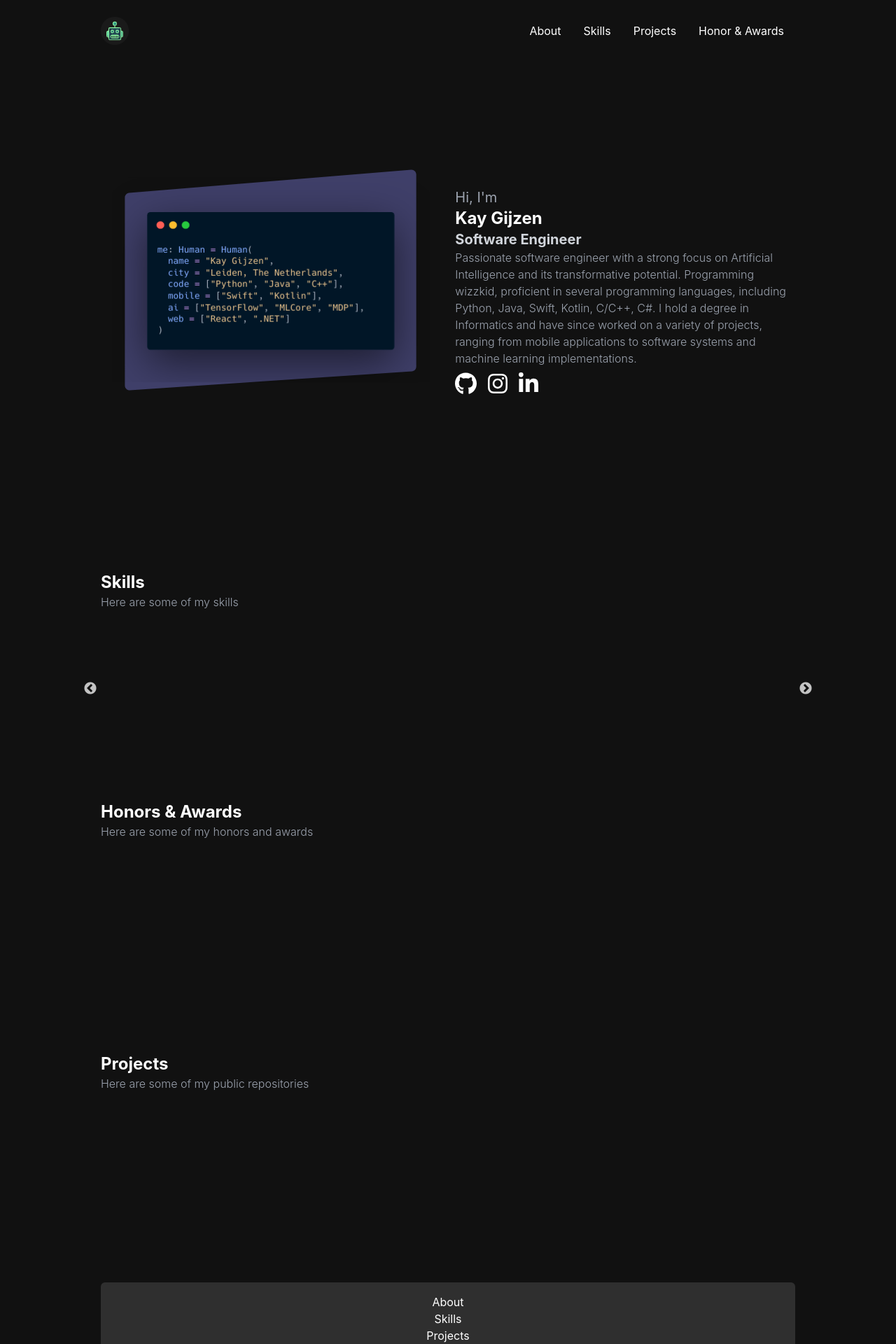
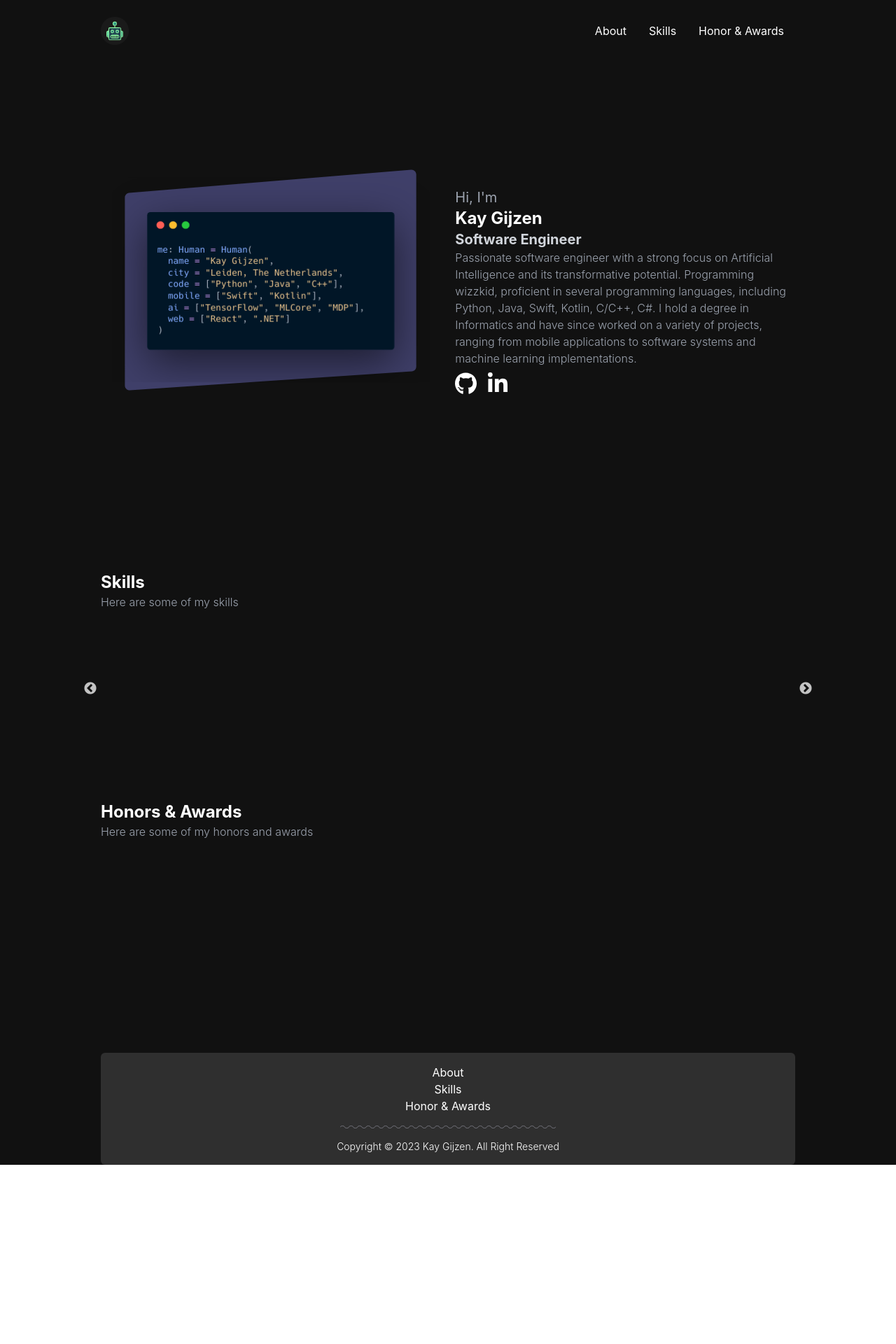
Before and after one commit to Kaygijzen/kaygijzen.github.io, a React (Create React App) app: page / in a window 1280 px wide. Shown: the top 1920 px of the page at 70% size. After the commit the page ends 1664 px from the top, so only its background shows below. Built offline with nearby package versions, Linux system fonts and the light colour scheme.

Commit message:
removed insta, projects

```diff
--- a/src/App.js
+++ b/src/App.js
@@ -23,7 +23,7 @@ function Home() {
             <Hiro />
             <Skills />
             <Honors />
-            <Projects />
+            {/* <Projects /> */}
             <Footer />
         </div>
     );
--- a/src/components/Footer.js
+++ b/src/components/Footer.js
@@ -6,7 +6,7 @@ export default function Footer(){
       <ul className="text-center">
         <li><a href="#home" className="hover:underline">About</a></li>
         <li><a href="#skills" className="hover:underline">Skills</a></li>
-        <li><a href="#projects" className="hover:underline">Projects</a></li>
+        {/* <li><a href="#projrects" className="hover:underline">Projects</a></li> */}
         <li><a href="#honors" className="hover:underline">Honor & Awards</a></li>
 
       </ul>
--- a/src/components/Hiro.js
+++ b/src/components/Hiro.js
@@ -34,9 +34,9 @@ export default function Hiro () {
                    <li>
                         <a href='https://github.com/kaygijzen' rel="noreferrer" target="_blank"><FontAwesomeIcon size='2xl' icon={faGithub} /></a>
                    </li>
-                    <li>
+                    {/* <li>
                         <a href='https://instagram.com/kay_gzn' rel="noreferrer" target="_blank"><FontAwesomeIcon size='2xl' icon={faInstagram} /></a>
-                    </li>
+                    </li> */}
                     <li>
                         <a href='https://www.linkedin.com/in/kay-gijzen-a53881125/' rel="noreferrer" target="_blank"><FontAwesomeIcon size='2xl' icon={faLinkedinIn} /></a>
                     </li>
--- a/src/components/Navbar.js
+++ b/src/components/Navbar.js
@@ -9,7 +9,7 @@ export default function Navbar() {
             <ul className="hidden md:flex">
             <li className="p-4"><a href="#home" className="hover:underline">About</a></li>
             <li className="p-4"><a href="#skills" className="hover:underline">Skills</a></li>
-            <li className="p-4"><a href="#projects" className="hover:underline">Projects</a></li>
+            {/* <li className="p-4"><a href="#projects" className="hover:underline">Projects</a></li> */}
             <li className="p-4"><a href="#honors" className="hover:underline">Honor & Awards</a></li>
             </ul>
             {/* <a rel="noreferrer" target="_blank" className=" bg-teal-500 rounded-full px-4 py-1 border border-teal-800 border border-4">Something</a> */}
```
